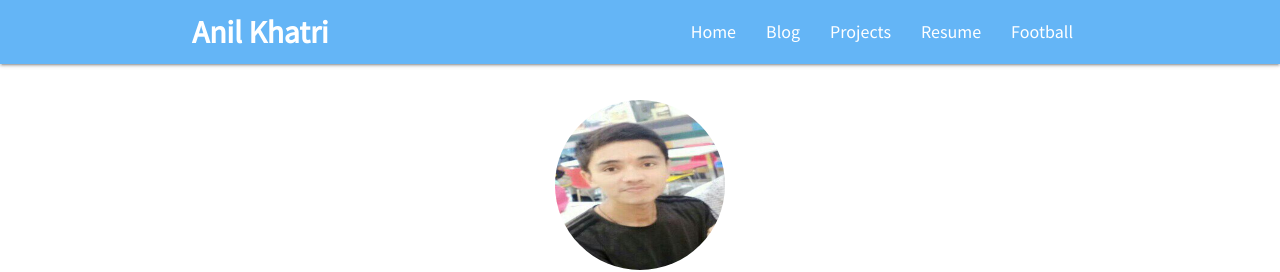
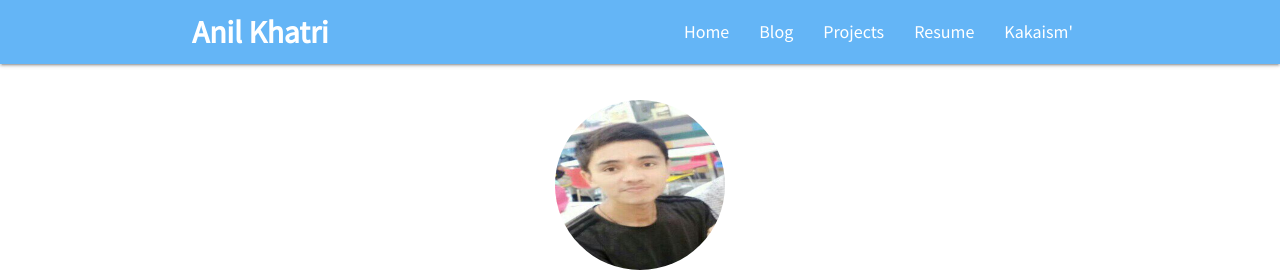
Before and after one commit to imkaka/imkaka.github.io, a Jekyll site: the page built from index.html, in a window 1280 px wide. Shown: the top 272 px of the page. Built offline with Jekyll 4.4.1, drawn with Linux system fonts in a browser that asks for light colours; nearby versions of some CDN libraries.

Commit message:
minor navbar update

```diff
--- a/_includes/header.html
+++ b/_includes/header.html
@@ -7,10 +7,10 @@
                      <a href="#" data-target="mobile-demo" class="sidenav-trigger"><i class="material-icons" >menu</i></a>
                      <ul class="right hide-on-med-and-down " id = "navList">
                         <li class="hoverable"><a href="/" style="font-size:18px">Home</a></li>
-                        <li class="hoverable"><a href="https://imkaka10.wordpress.com/" target="_blank" style="font-size:18px">Blog</a></li>
+                        <li class="hoverable"><a href="/blog" style="font-size:18px">Blog</a></li>
                         <li class="hoverable"><a href="{{site.baseurl}}projects.html" style="font-size:18px">Projects</a></li>
                         <li class="hoverable"><a href="{{site.baseurl}}resume.html" style="font-size:18px">Resume</a></li>
-                        <li class="hoverable"><a href= "/football" style="font-size:18px">Football</a></li>
+                        <li class="hoverable"><a href= "https://imkaka10.wordpress.com/" target ="_blank"style="font-size:18px">Kakaism'</a></li>
 
                      </ul>
                     </div>
@@ -20,10 +20,10 @@
 
             <ul class="sidenav blue lighten-2" id = "mobile-demo">
                         <li class="hoverable"><a href="/" class = "white-text" style="font-size:18px">Home</a></li>
-                        <li class="hoverable"><a href="https://imkaka10.wordpress.com/" target="_blank" class = "white-text" style="font-size:18px">Blog</a></li>
+                        <li class="hoverable"><a href="/blog" class = "white-text" style="font-size:18px">Blog</a></li>
                         <li class="hoverable"><a class = "white-text" href="{{site.baseurl}}projects.html" style="font-size:18px">Projects</a></li>
                         <li class="hoverable"><a class = "white-text" href="{{site.baseurl}}resume.html" style="font-size:18px">Resume</a></li>
-                        <li class="hoverable"><a class = "white-text" href= "/football" style="font-size:18px">Football</a></li>
+                        <li class="hoverable"><a class = "white-text" href= "https://imkaka10.wordpress.com/" target="_blank" style="font-size:18px">Kakaism'</a></li>
 
              </ul>
 </header>
```
Also changed, not shown: Gemfile (added, +9 -0 lines).
